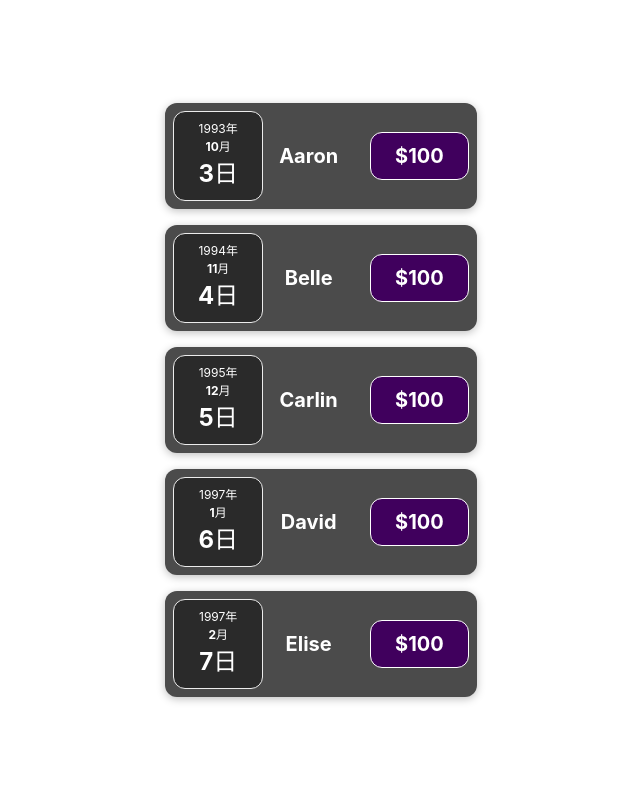
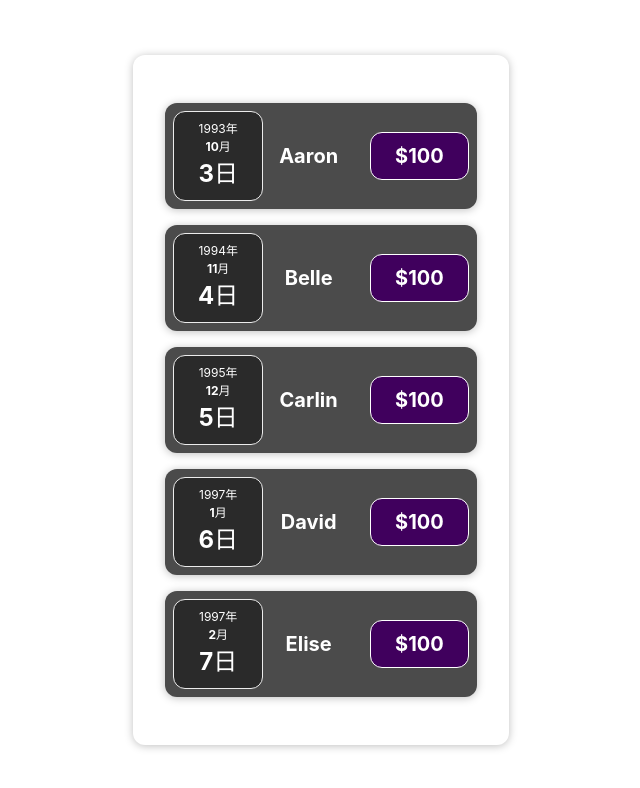
Before and after one commit to ken888686/react-app, a React (Vite) app: page / in a window 1280 px wide. Shown: the top 788 px of the page, without its empty margins (319-959 px from the left). Built offline with nearby package versions, Linux system fonts and the light colour scheme.

Commit message:
create Card

```diff
--- a/src/App.tsx
+++ b/src/App.tsx
@@ -1,4 +1,5 @@
 import './App.scss'
+import Card from './components/Card'
 import ExpenseItem from './components/ExpenseItem'
 
 const data = [
@@ -31,11 +32,11 @@ const data = [
 
 function App() {
   return (
-    <>
+    <Card className="expenses">
       {data.map((x) => (
         <ExpenseItem date={x.date} title={x.title} amount={x.amount} />
       ))}
-    </>
+    </Card>
   )
 }
 
--- /dev/null
+++ b/src/components/Card.scss
@@ -0,0 +1,4 @@
+.card {
+  border-radius: 12px;
+  box-shadow: 0 1px 8px rgba(0, 0, 0, 0.25);
+}
--- /dev/null
+++ b/src/components/Card.tsx
@@ -0,0 +1,14 @@
+import { ReactNode } from 'react'
+import './Card.scss'
+
+type CardProps = {
+  children: ReactNode
+  className: string
+}
+
+function Card(props: CardProps) {
+  const classes = `card ${props.className}`
+  return <div className={classes}>{props.children}</div>
+}
+
+export default Card
--- a/src/components/ExpenseItem.scss
+++ b/src/components/ExpenseItem.scss
@@ -8,10 +8,8 @@
   display: flex;
   justify-content: space-between;
   align-items: center;
-  box-shadow: 0 2px 8px rgba(0, 0, 0, 0.25);
   padding: 0.5rem;
   margin: 1rem 0;
-  border-radius: 12px;
   background-color: #4b4b4b;
 
   &__description {
--- a/src/components/ExpenseItem.tsx
+++ b/src/components/ExpenseItem.tsx
@@ -1,3 +1,4 @@
+import Card from './Card'
 import ExpenseDate from './ExpenseDate'
 import './ExpenseItem.scss'
 
@@ -11,13 +12,13 @@ function ExpenseItem(props: ExpenseItemProps) {
   const { date, title, amount } = props
 
   return (
-    <div className="expense-item">
+    <Card className="expense-item">
       <ExpenseDate date={date} />
       <div className="expense-item__description">
         <h2>{title}</h2>
         <div className="expense-item__price">{`$${amount}`}</div>
       </div>
-    </div>
+    </Card>
   )
 }
 
--- /dev/null
+++ b/src/components/Expenses.scss
@@ -0,0 +1,9 @@
+.expenses {
+  padding: 1rem;
+  background-color: rgb(31, 31, 31);
+  margin: 2rem auto;
+  width: 50rem;
+  max-width: 95%;
+  border-radius: 12px;
+  box-shadow: 0 1px 8px rgba(0, 0, 0, 0.25);
+}
```
